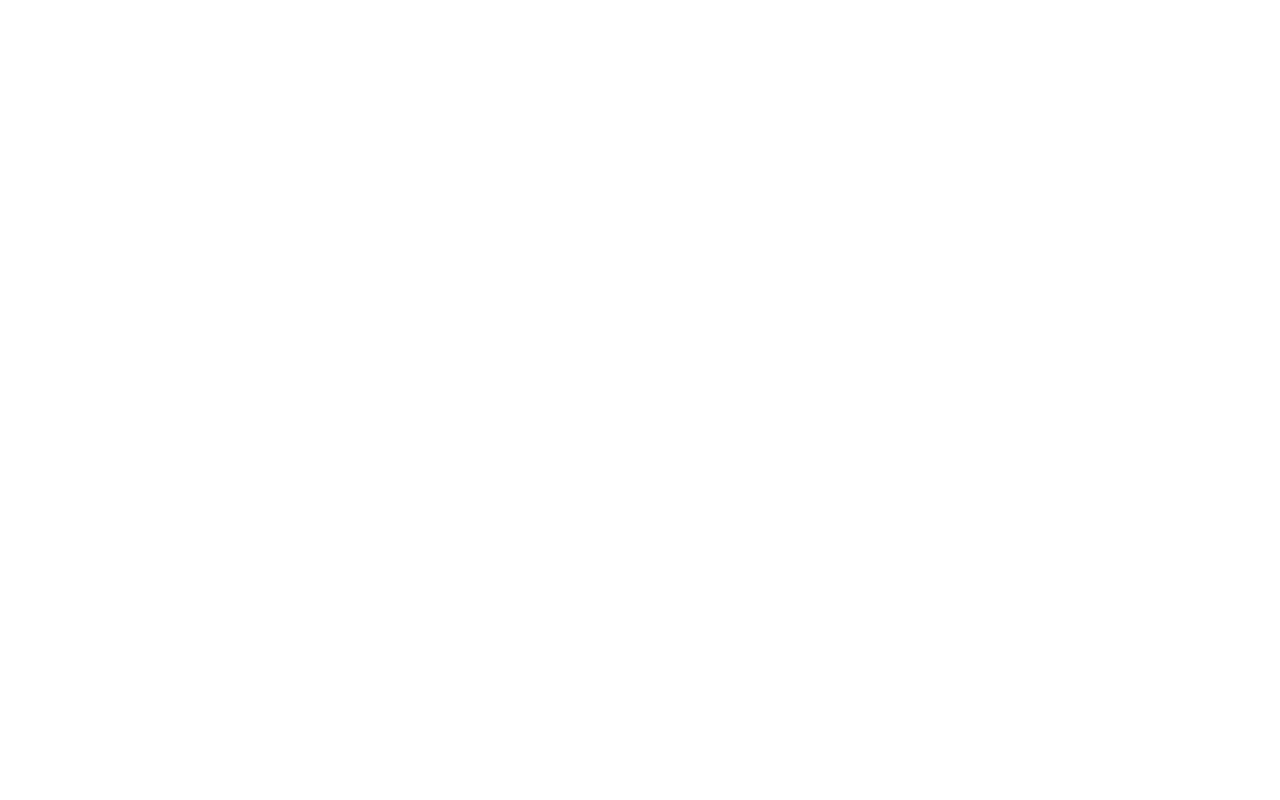
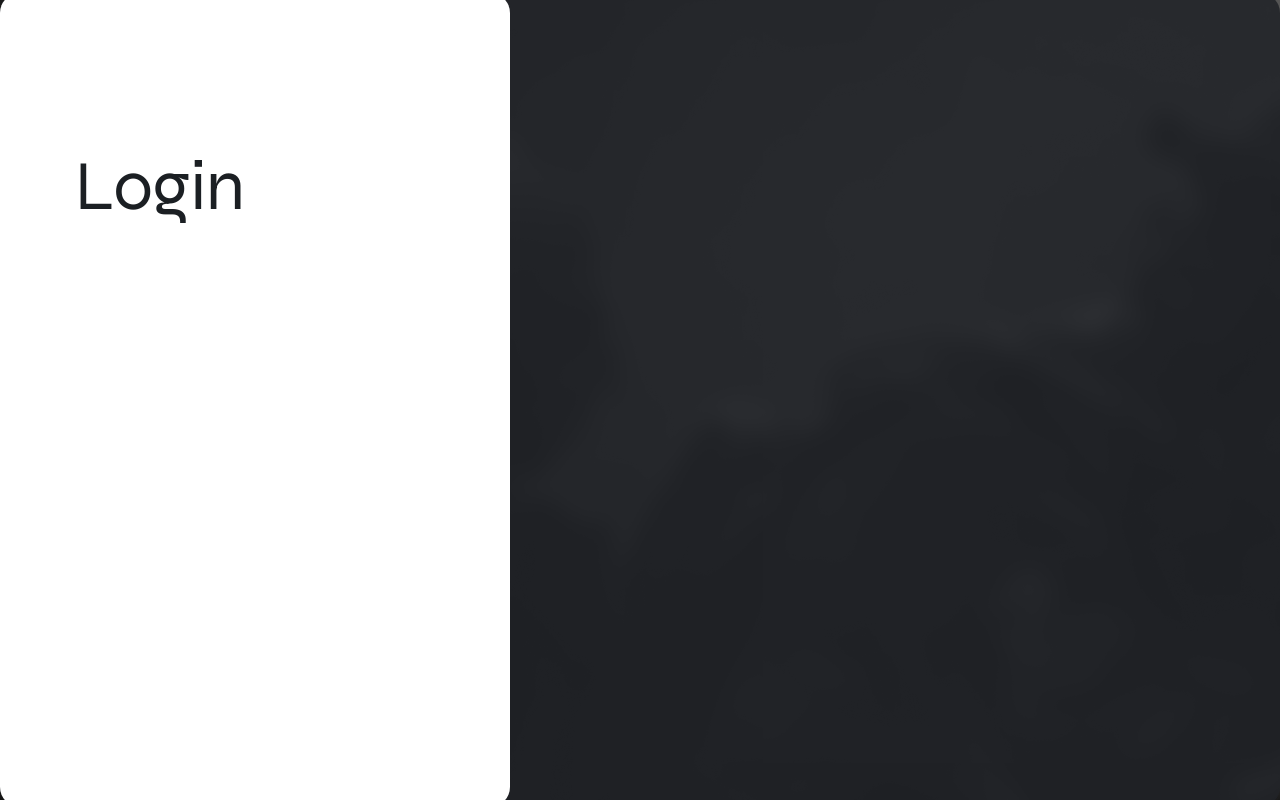
Before and after one commit to PedroAbramo/projetoIndividual, a plain HTML site: page login.html in a window 1280 px wide. Drawn offline with Linux system fonts and the light colour scheme.

Commit message:
Desenvolvimento - Login

```diff
--- a/index.html
+++ b/index.html
@@ -7,7 +7,7 @@
   <title>CSProfiler</title>
   <!-- Ícone da página -->
   <link rel="icon" type="image/x-icon" href="images/logo.png">
-  <link rel="stylesheet" href="style.css">
+  <link rel="stylesheet" href="style_index.css">
 
   <!-- Importando a fonte (SYNE) -->
   <link rel="preconnect" href="https://fonts.googleapis.com">
--- a/login.html
+++ b/login.html
@@ -0,0 +1,40 @@
+<!DOCTYPE html>
+<html lang="en">
+
+<head>
+ <meta charset="UTF-8">
+  <meta name="viewport" content="width=device-width, initial-scale=1.0">
+  <title>CSProfiler</title>
+  <!-- Ícone da página -->
+  <link rel="icon" type="image/x-icon" href="images/logo.png">
+  <link rel="stylesheet" href="style_login.css">
+
+  <!-- Importando a fonte (SYNE) -->
+  <link rel="preconnect" href="https://fonts.googleapis.com">
+  <link rel="preconnect" href="https://fonts.gstatic.com" crossorigin>
+  <link href="https://fonts.googleapis.com/css2?family=Inter:ital,opsz,wght@0,14..32,100..900;1,14..32,100..900&family=Syne:wght@400..800&display=swap" rel="stylesheet">
+</head>
+
+<body>
+
+  <div class="container">
+    <div class="container-login">
+        <div class="parte-branca">
+            <h1>Login</h1>
+        </div>
+
+        <div class="campo-insert">
+            <div class="icone">
+                <img src="images/email.png" alt="icone email">
+            </div>
+
+            <div class="texto">
+                <p>Email</p>
+            </div>
+        </div>
+    </div>
+  </div>
+
+</body>
+
+</html>
--- /dev/null
+++ b/style_login.css
@@ -0,0 +1,80 @@
+/* Importando a fonte (SYNE) */
+@import url('https://fonts.googleapis.com/css2?family=Inter:ital,opsz,wght@0,14..32,100..900;1,14..32,100..900&family=Syne:wght@400..800&display=swap');
+
+* {
+  font-family: "SYNE", sans-serif;
+  font-optical-sizing: auto;
+  font-weight: 400;
+  font-style: normal;
+}
+
+/* Reset e fonte */
+* {
+  /* Margin e Padding tiram as "bordas" que começam por padrão */
+  margin: 0;
+  padding: 0;
+  box-sizing: border-box; /* O tamanho da div é exatamente o que eu defino Ex: 100x100*/
+}
+body, html {
+  background-color: #111;
+  color: #fff;
+  scroll-behavior: smooth; /* desce a tela de maneira "tranquila" */
+  overflow-x: hidden;
+}
+
+.container {
+    background: url(images/login_background.png);
+    width: 100vw;
+    height: 100vh;
+    overflow-x: hidden;
+    display: flex;
+    justify-content: center;
+    align-items: center;
+}
+
+.container-login {
+    background-color: rgba(33, 36, 40, 0.88);
+    width: 1296px;
+    height: 814px;
+    border-radius: 20px;
+}
+
+.parte-branca {
+    background-color: #fff;
+    width: 510px;
+    height: 814px;
+    border-radius: 20px;
+}
+
+.parte-branca h1 {
+    color: #1B1F23;
+    width: auto;
+    height: auto;
+    font-size: 70px;
+    margin-left: 75px;
+    padding-top: 151px;
+}
+
+.campo-insert img {
+    width: 29px;
+    height: 29px;
+}
+
+.campo-insert {
+    display: flex;
+    flex-direction: row;
+    font-size: 24px;
+    color: #1B1F23;
+    border: solid red 1px;
+    width: 361px;
+    height: 55px;
+    border-radius: 40px;
+}
+
+.icone {
+    padding: 13px 0px 13px 17px;
+}
+
+.texto {
+    padding: 13px 0px 13px 15px;
+}
```
Also changed, not shown: images/login (blur) 1.png (deleted), images/login_background.png (added), style_index.css (renamed from style.css), 1 other file.
